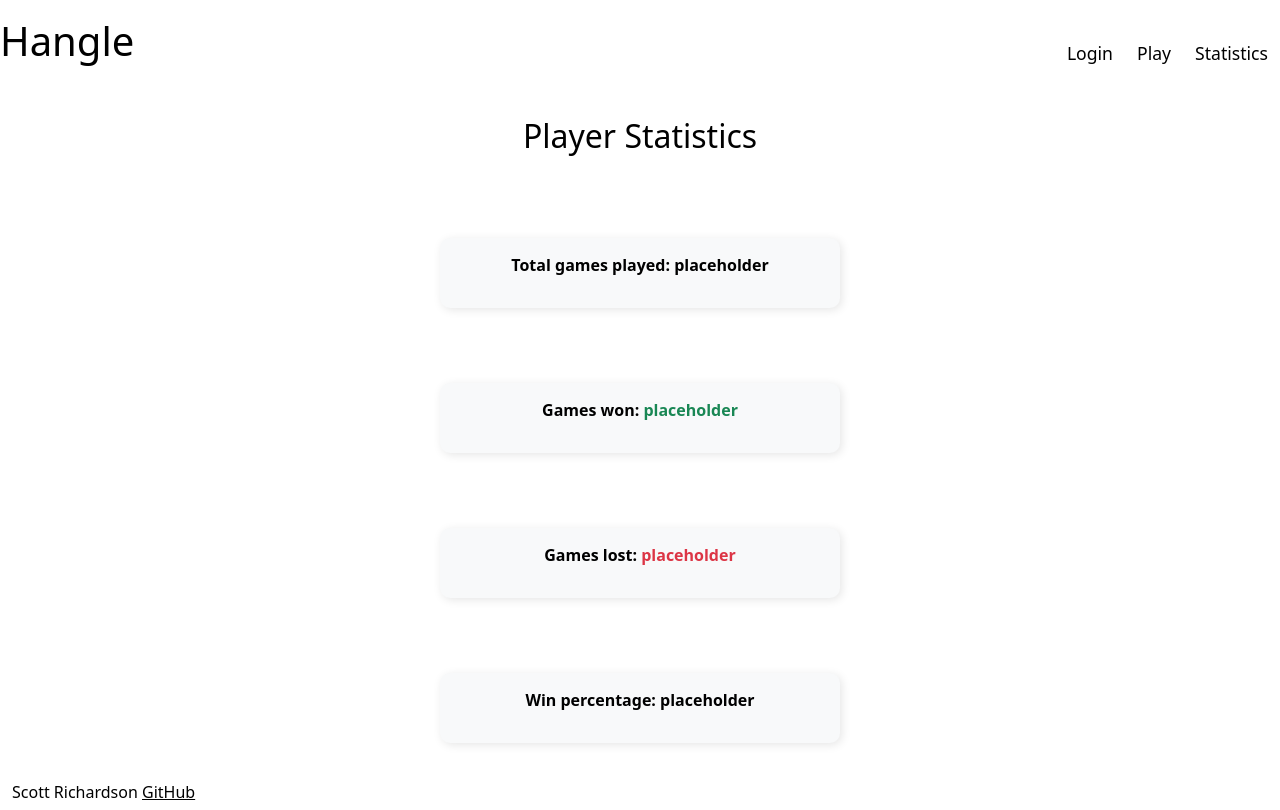
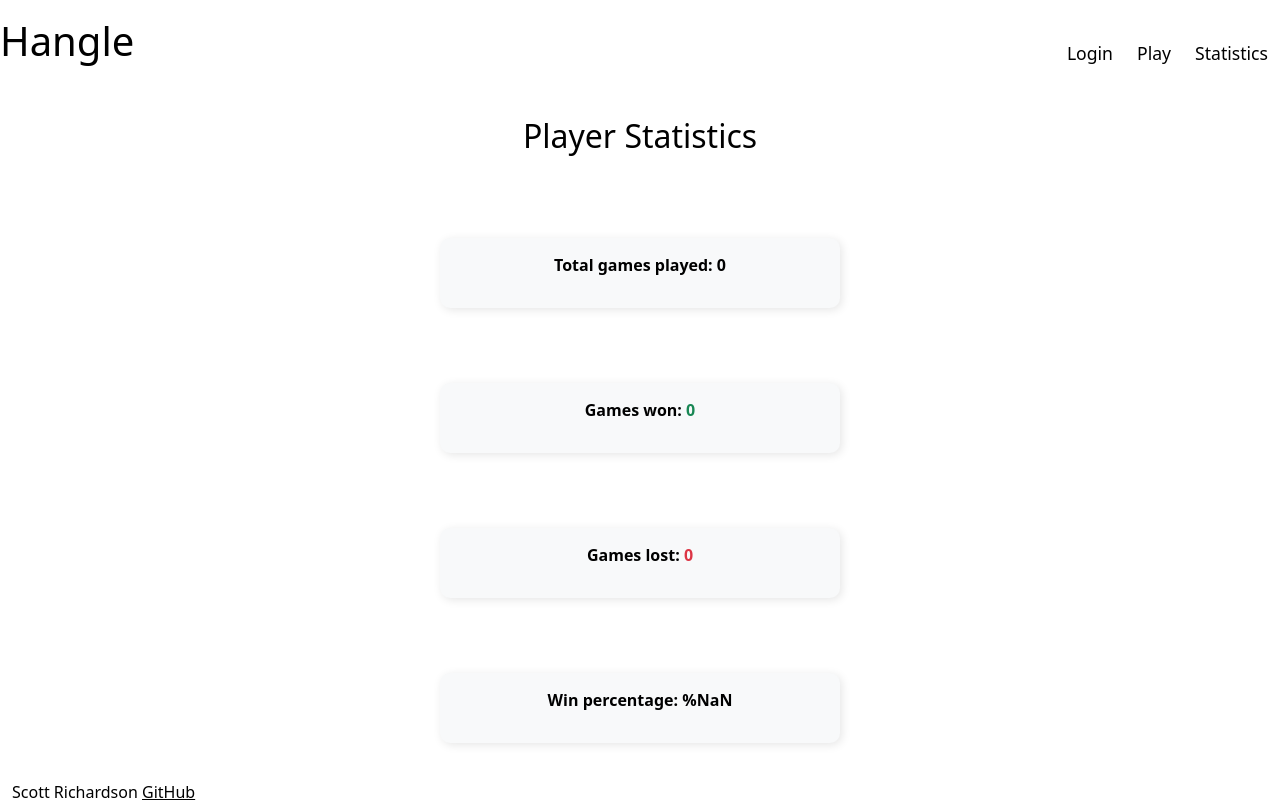
Before and after one commit to scott-richardson-135/startup, a React (Vite) app: page /stats in a window 1280 px wide. Built offline with nearby package versions, Linux system fonts and the light colour scheme.

Commit message:
stats page displays stats from local storage

```diff
--- a/src/stats/stats.jsx
+++ b/src/stats/stats.jsx
@@ -2,24 +2,29 @@ import React from 'react';
 import './stats.css';
 
 export function Stats() {
+    const stats = JSON.parse(localStorage.getItem("hangleStats")) || { wins: 0, losses: 0, gamesPlayed: 0 };
+    const gamesPlayed = stats.gamesPlayed;
+    const wins = stats.wins;
+    const losses = stats.losses;
+
   return (
     <main className='container-fluid bg-white text-center'>
         <h2>Player Statistics</h2>
 
         <div className="stat">
-            <p>Total games played: <span id="total_games">placeholder</span></p>
+            <p>Total games played: <span id="total_games">{gamesPlayed}</span></p>
         </div>
 
         <div className="stat">
-            <p>Games won: <span id="wins" className="text-success">placeholder</span></p>
+            <p>Games won: <span id="wins" className="text-success">{wins}</span></p>
         </div>
 
         <div className="stat">
-            <p>Games lost: <span id="losses" className="text-danger">placeholder</span></p>
+            <p>Games lost: <span id="losses" className="text-danger">{losses}</span></p>
         </div>
 
         <div className="stat">
-            <p>Win percentage: <span id="winpct">placeholder</span></p>
+            <p>Win percentage: <span id="winpct">%{(wins / gamesPlayed) * 100}</span></p>
         </div>
     </main>
   );
```
